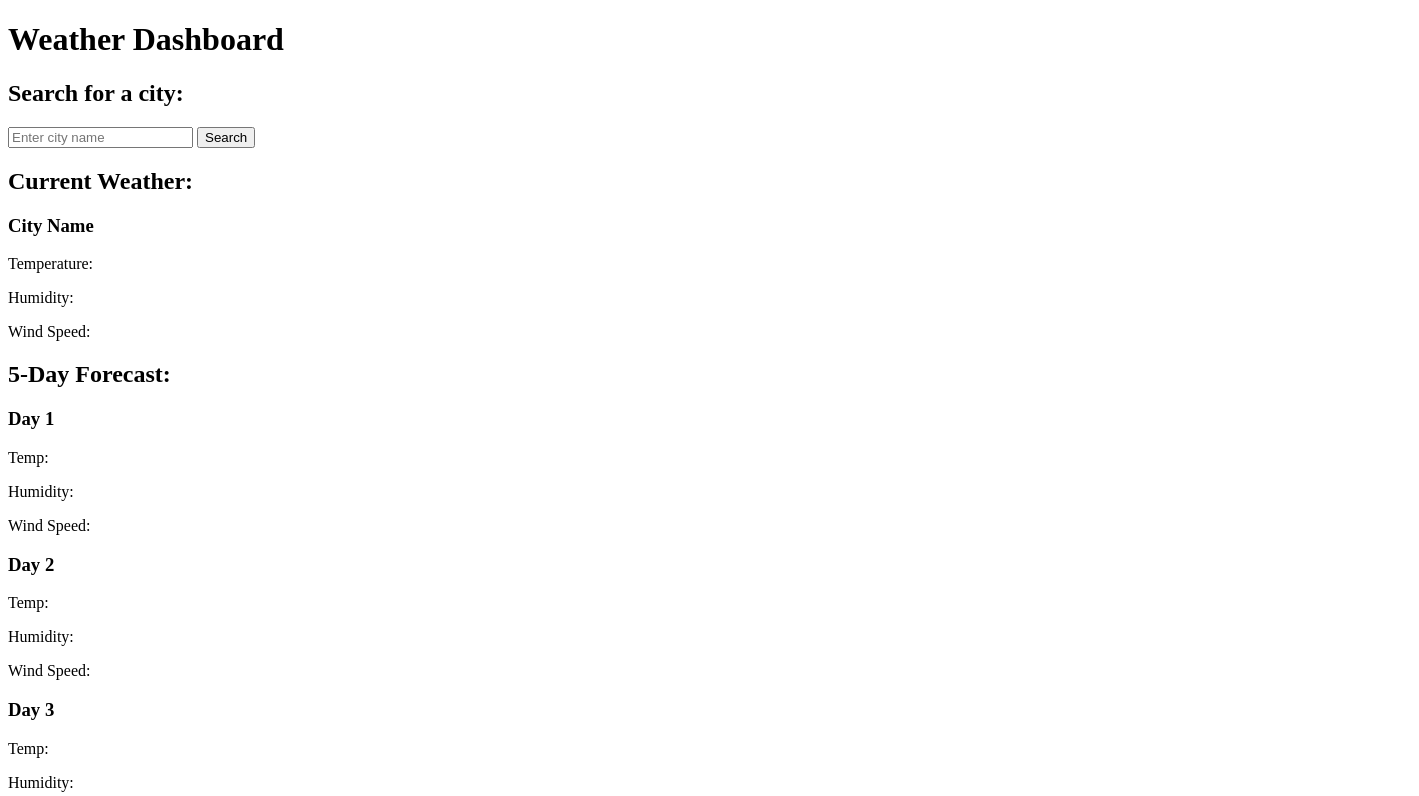
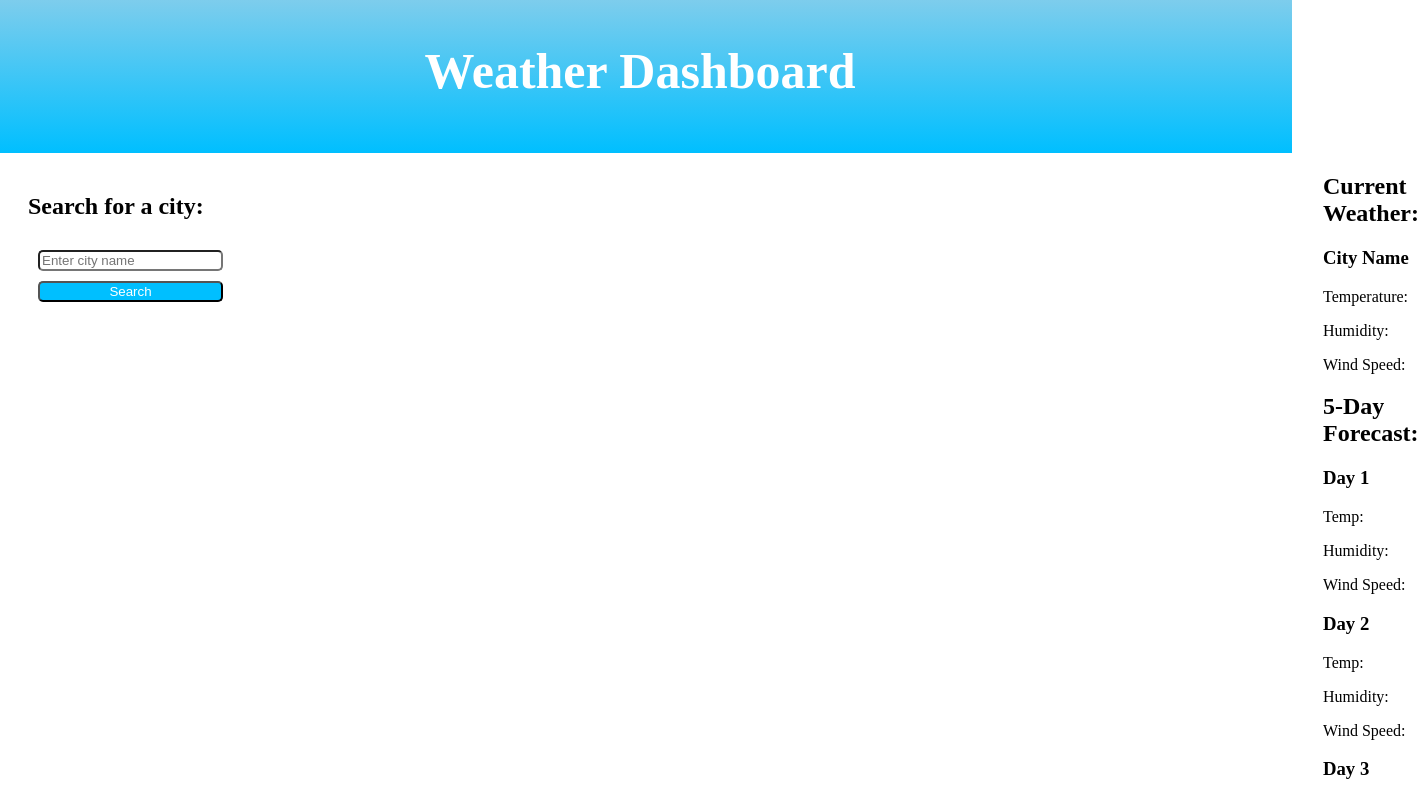
Before and after one commit to Chase-Garrett/weather-dashboard, a plain HTML site: page index.html in a window 1280 px wide. Shown: the top 796 px of the page, 1419 px wide, since content can reach past the window. Drawn offline with Linux system fonts and the light colour scheme.

Commit message:
removed reset.css, added main tag to html, added some css styling

```diff
--- a/assets/css/style.css
+++ b/assets/css/style.css
@@ -0,0 +1,65 @@
+/* establish flex container */
+.wrapper {
+  display: flex;
+  flex-direction: column;
+  min-height: 100vh;
+}
+
+/* use flexbox and set header to center with white text and gradient background with sky colors */
+header {
+  background: linear-gradient(to bottom, #87CEEB 0%, #00BFFF 100%);
+  color: white;
+  text-align: center;
+  padding: 20px;
+  margin-top: -20px;
+  margin-left: -20px;
+  margin-right: -20px;
+  flex-direction: column;
+}
+
+/* set h1 to be larger than h2 */
+header h1 {
+  font-size: 50px;
+}
+
+/* set h2 to be smaller than h1 */
+header h2 {
+  font-size: 30px;
+}
+
+/* set main to be a flex container with a row layout */
+main {
+  flex: 1;
+  display: flex;
+  flex-direction: row;
+}
+
+/* set search container to be a flex container with a column layout */
+.search {
+  display: flex;
+  flex-direction: column;
+  margin-top: 20px;
+  margin-left: 20px;
+  margin-right: 1100px;
+
+  flex: 1;
+}
+
+/* set search button to be lightly below the search input with rounded corners, white text,
+and a sky blue background */
+#search-btn {
+  margin-top: 10px;
+  margin-left: 10px;
+  border-radius: 5px;
+  color: white;
+  background-color: #00BFFF;
+  flex-direction: column;
+}
+
+/* set search input to be a flex container with a column layout */
+#search-input {
+  margin-top: 10px;
+  margin-left: 10px;
+  border-radius: 5px;
+  flex-direction: column;
+}
--- a/index.html
+++ b/index.html
@@ -9,9 +9,12 @@
     <!-- set wrapper div with interal divs for header, search function, and forecast display -->
     <div class="wrapper">
         <!-- set header div with text for weather dashboard -->
+        <header>
             <div class="header">
                 <h1>Weather Dashboard</h1>
             </div>
+        </header>
+        <main>
             <!-- set search div with text for search function -->
             <div class="search">
                 <h2>Search for a city:</h2>
@@ -65,5 +68,7 @@
                     </div>
                 </div>
             </div>
+        </main>
+    </div>
 </body>
 </html>
```
Also changed, not shown: assets/css/reset.css (deleted). Lines whose indentation alone changed are shown as unchanged.
